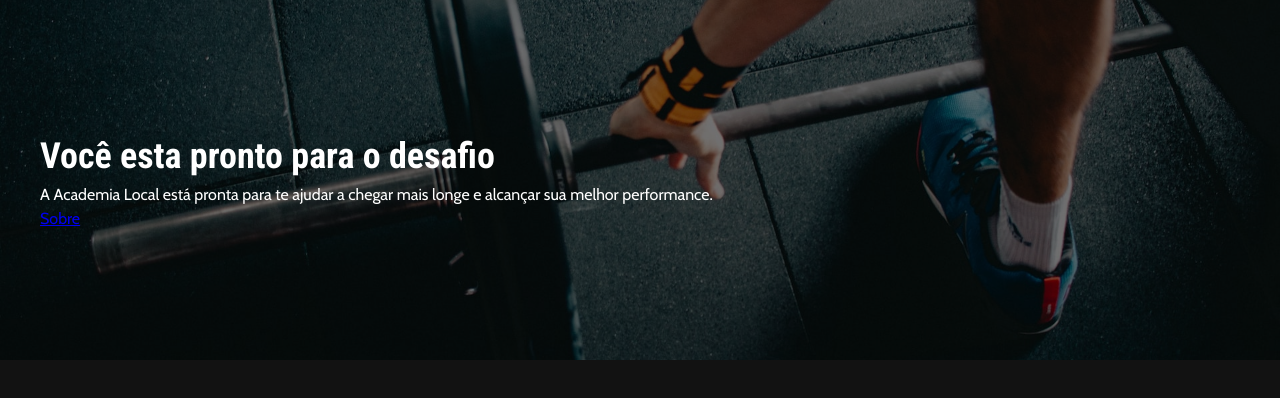
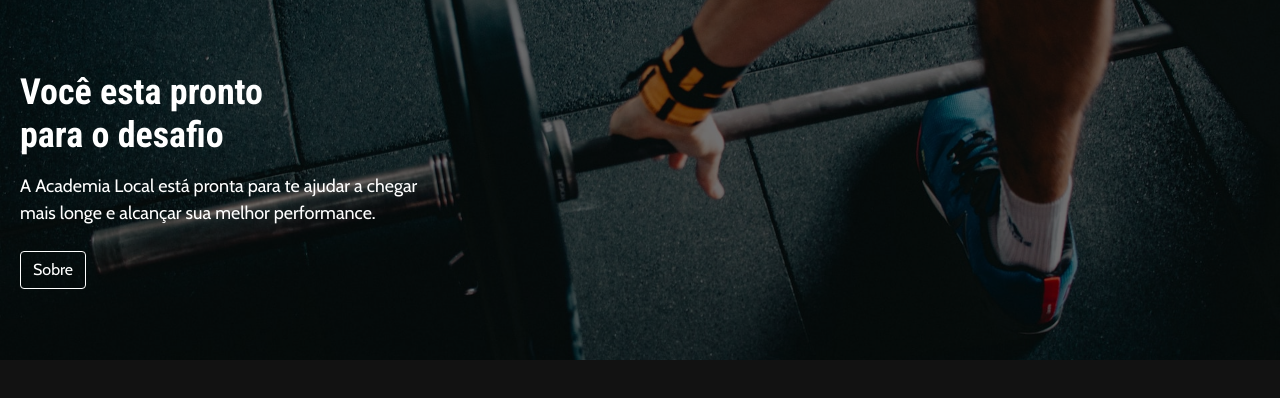
Before and after one commit to yo-ver/academialocal, a SvelteKit app: page / in a window 1280 px wide. Shown: the top 398 px of the page. Built offline with nearby package versions, Linux system fonts and the light colour scheme.

Commit message:
classe blobal para o boton

```diff
--- a/src/global.css
+++ b/src/global.css
@@ -1,5 +1,6 @@
 :root{
     --bg: #121212;
+    --black: #121212;
     --feat: #FF3E00;
 }
 
@@ -68,8 +69,15 @@
     overflow-wrap: break-word;
 }
 
+a{
+    display: inline-block;
+    text-decoration: none;
+
+}
+
 h1,h2,h3{
     font-family: 'Roboto Condensed', sans-serif;
+    line-height: 1.2;
 }
 
 h1{
@@ -79,5 +87,18 @@
 /* Clases*/
 .wrap{
     margin: 0, auto;
-    padding: 0 40px;
+    padding: 0 20px;
 }
+
+.btn{
+    color: #fff;
+    border: 1px solid #fff;
+    padding: 6px 12px;
+    border-radius: 4px;
+    transition: 250ms;
+}
+
+.btn:hover{
+    background-color: #fff;
+    color: var(--black);
+}
--- a/src/routes/+page.svelte
+++ b/src/routes/+page.svelte
@@ -4,9 +4,9 @@
 
 <section class="intro" style="background-image: url({imgHome});">
     <div class="intro__wrapper wrap">
-        <h1>Você esta pronto para o desafio</h1>
+        <h1>Você esta pronto <br> para o desafio</h1>
         <p>A Academia Local está pronta para te ajudar a chegar mais longe e alcançar sua melhor performance.</p>
-        <a href="/sobre">Sobre</a>
+        <a class="btn" href="/sobre">Sobre</a>
     </div>
 </section>
 
@@ -28,6 +28,13 @@
     }
     .intro__wrapper{
         z-index: 1;
-
+        max-width: 450px;
+    }
+    .btn{
+        margin-top: 24px;
+    }
+    p{
+        font-size: calc(18/16*1rem);
+        margin-top: 16px;
     }
 </style>
```
